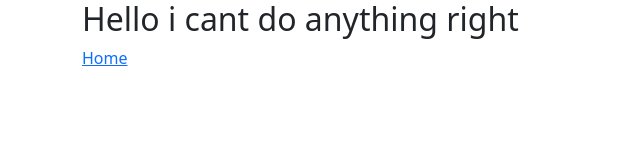
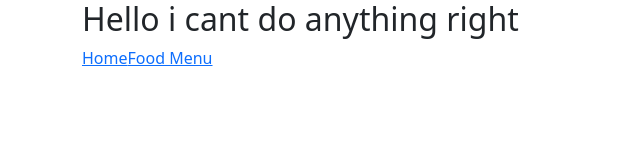
Before and after one commit to Outmoded-Programmer/Lab-5, a React (Create React App) app in the folder frontend/react-app/: page / in a window 1280 px wide. Shown: the top 160 px of the page, without its empty margins (0-640 px from the left). Built offline with nearby package versions, Linux system fonts and the light colour scheme.

Commit message:
Update NavBar.jsx

```diff
--- a/frontend/react-app/src/Components/NAV/NavBar.jsx
+++ b/frontend/react-app/src/Components/NAV/NavBar.jsx
@@ -10,6 +10,7 @@ const NavBar = () => {
         </div>
         <nav>
         <Link to="/">Home</Link>
+        <Link to="/foodMenu">Food Menu</Link>
         </nav>
      </div>
     </>
```
